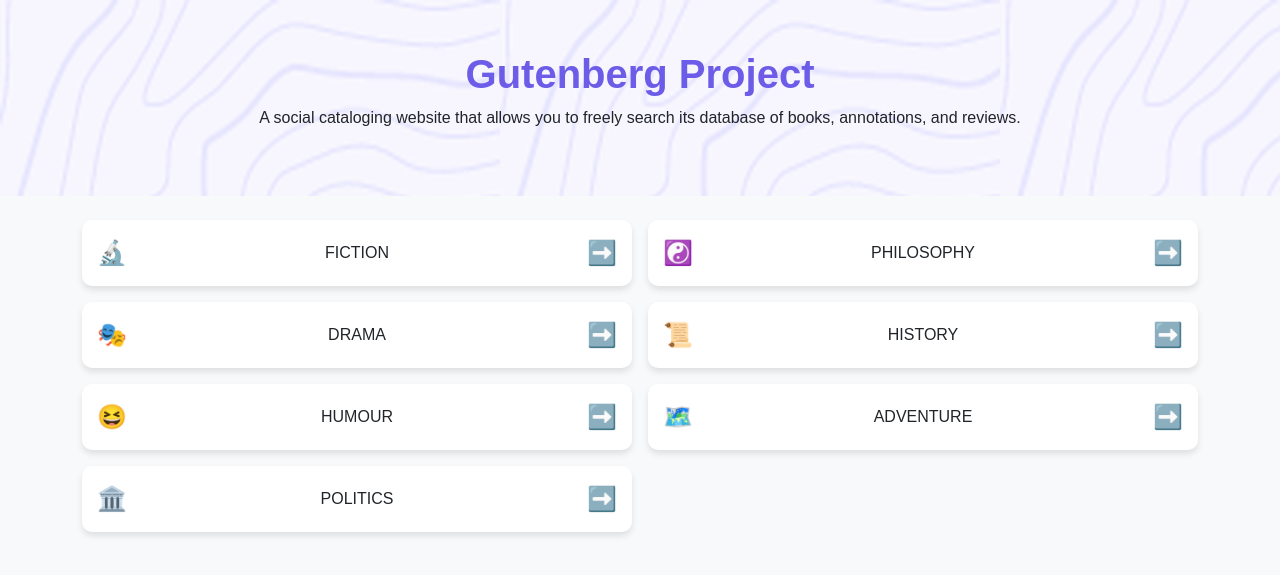
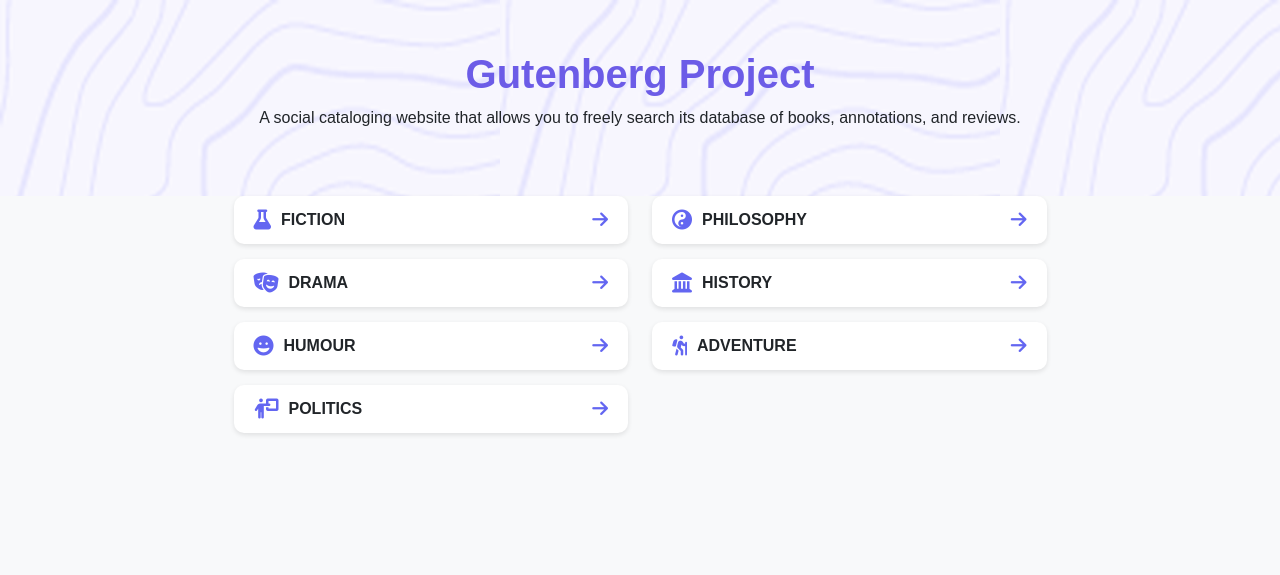
Before and after one commit to mskannan/gutenberg, a Django app: template templates/index.html in a window 1280 px wide. Shown: the top 575 px of the page. Run offline with Django 3.2, Linux system fonts and the light colour scheme; the template is opened without the code that fills it, so the values that code supplies are empty.

Commit message:
Index page UI Enhancement

```diff
--- a/templates/index.html
+++ b/templates/index.html
@@ -6,6 +6,8 @@
     <title>Gutenberg Project</title>
     <link href="https://cdn.jsdelivr.net/npm/bootstrap@5.3.0/dist/css/bootstrap.min.css" rel="stylesheet">
     <script src="https://cdn.jsdelivr.net/npm/bootstrap@5.3.0/dist/js/bootstrap.bundle.min.js"></script>
+    <!-- Font Awesome for Icons -->
+    <link rel="stylesheet" href="https://cdnjs.cloudflare.com/ajax/libs/font-awesome/6.5.1/css/all.min.css">
     <style>
         body {
             background: #f8f9fa;
@@ -20,22 +22,30 @@
             color: #6c5ce7;
             font-weight: bold;
         }
-        .category-card {
+        .card-custom {
             display: flex;
             align-items: center;
             justify-content: space-between;
-            padding: 15px;
+            background: white;
+            padding: 12px 20px;
             border-radius: 10px;
-            background: white;
-            box-shadow: 0 4px 6px rgba(0, 0, 0, 0.1);
-            transition: 0.3s;
+            box-shadow: 0px 2px 5px rgba(0, 0, 0, 0.1);
+            border: none;
+            width: 100%;
+            margin-bottom: 15px;
         }
-        .category-card:hover {
-            transform: translateY(-3px);
+        .icon-text {
+            display: flex;
+            align-items: center;
+            gap: 10px;
         }
-        .icon {
-            font-size: 24px;
-            color: #6c5ce7;
+        .icon-text i {
+            color: #6366f1; /* Purple color */
+            font-size: 20px;
+        }
+        .arrow {
+            color: #6366f1;
+            font-size: 18px;
         }
         a {
             text-decoration: none;
@@ -49,72 +59,84 @@
         <p>A social cataloging website that allows you to freely search its database of books, annotations, and reviews.</p>
     </div>
 
-    <div class="container py-4">
-        <div class="row g-3">
+    <div class="container d-flex justify-content-center align-items-center">
+        <div class="row w-75">
+            <!-- Left Column -->
             <div class="col-md-6">
                 <a href="/category/fiction">
-                    <div class="category-card">
-                        <span class="icon">🔬</span>
-                        <span>FICTION</span>
-                        <span class="icon">➡️</span>
+                    <div class="card-custom">
+                        <div class="icon-text">
+                            <i class="fa-solid fa-flask"></i>
+                            <span class="fw-bold">FICTION</span>
+                        </div>
+                        <i class="fa-solid fa-arrow-right arrow"></i>
+                    </div>
+                </a>
+
+                <a href="/category/drama">
+                    <div class="card-custom">
+                        <div class="icon-text">
+                            <i class="fa-solid fa-theater-masks"></i>
+                            <span class="fw-bold">DRAMA</span>
+                        </div>
+                        <i class="fa-solid fa-arrow-right arrow"></i>
+                    </div>
+                </a>
+
+                <a href="/category/humour">
+                    <div class="card-custom">
+                        <div class="icon-text">
+                            <i class="fa-solid fa-face-grin"></i>
+                            <span class="fw-bold">HUMOUR</span>
+                        </div>
+                        <i class="fa-solid fa-arrow-right arrow"></i>
+                    </div>
+                </a>
+                <a href="/category/politics">
+                    <div class="card-custom">
+                        <div class="icon-text">
+                            <i class="fa-solid fa-person-chalkboard"></i>
+                            <span class="fw-bold">POLITICS</span>
+                        </div>
+                        <i class="fa-solid fa-arrow-right arrow"></i>
                     </div>
                 </a>
             </div>
+
+            <!-- Right Column -->
             <div class="col-md-6">
                 <a href="/category/philosophy">
-                    <div class="category-card">
-                        <span class="icon">☯️</span>
-                        <span>PHILOSOPHY</span>
-                        <span class="icon">➡️</span>
+                    <div class="card-custom">
+                        <div class="icon-text">
+                            <i class="fa-solid fa-yin-yang"></i>
+                            <span class="fw-bold">PHILOSOPHY</span>
+                        </div>
+                        <i class="fa-solid fa-arrow-right arrow"></i>
                     </div>
                 </a>
-            </div>
-            <div class="col-md-6">
-                <a href="/category/drama">
-                    <div class="category-card">
-                        <span class="icon">🎭</span>
-                        <span>DRAMA</span>
-                        <span class="icon">➡️</span>
+
+                <a href="/category/history">
+                    <div class="card-custom">
+                        <div class="icon-text">
+                            <i class="fa-solid fa-landmark"></i>
+                            <span class="fw-bold">HISTORY</span>
+                        </div>
+                        <i class="fa-solid fa-arrow-right arrow"></i>
                     </div>
                 </a>
-            </div>
-            <div class="col-md-6">
-                <a href="/category/history">
-                    <div class="category-card">
-                        <span class="icon">📜</span>
-                        <span>HISTORY</span>
-                        <span class="icon">➡️</span>
-                    </div>
-                </a>
-            </div>
-            <div class="col-md-6">
-                <a href="/category/humour">
-                    <div class="category-card">
-                        <span class="icon">😆</span>
-                        <span>HUMOUR</span>
-                        <span class="icon">➡️</span>
-                    </div>
-                </a>
-            </div>
-            <div class="col-md-6">
                 <a href="/category/adventure">
-                    <div class="category-card">
-                        <span class="icon">🗺️</span>
-                        <span>ADVENTURE</span>
-                        <span class="icon">➡️</span>
-                    </div>
-                </a>
-            </div>
-            <div class="col-md-6">
-                <a href="/category/politics">
-                    <div class="category-card">
-                        <span class="icon">🏛️</span>
-                        <span>POLITICS</span>
-                        <span class="icon">➡️</span>
+                    <div class="card-custom">
+                        <div class="icon-text">
+                            <i class="fa-solid fa-person-hiking"></i>
+                            <span class="fw-bold">ADVENTURE</span>
+                        </div>
+                        <i class="fa-solid fa-arrow-right arrow"></i>
                     </div>
                 </a>
             </div>
         </div>
     </div>
+
+
 </body>
 </html>
```
Also changed, not shown: db.sqlite3.
